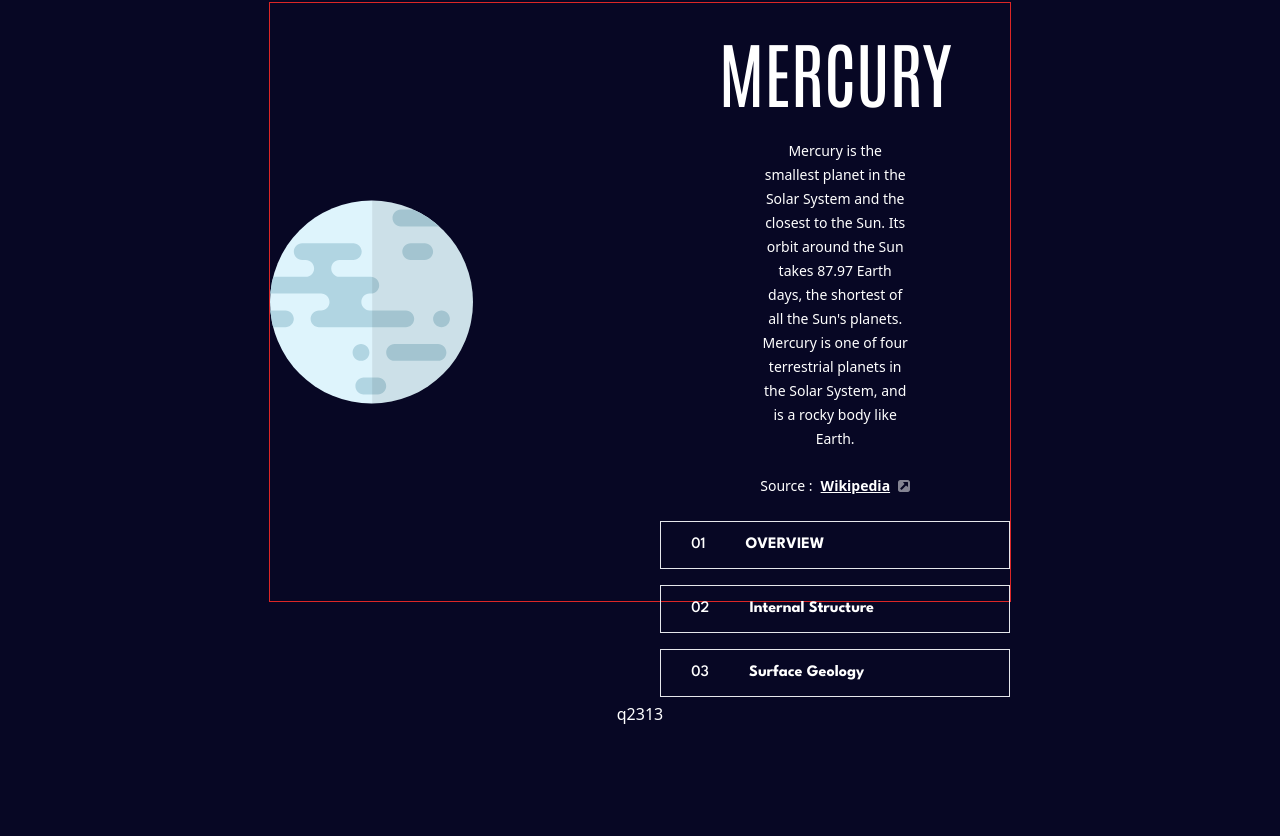
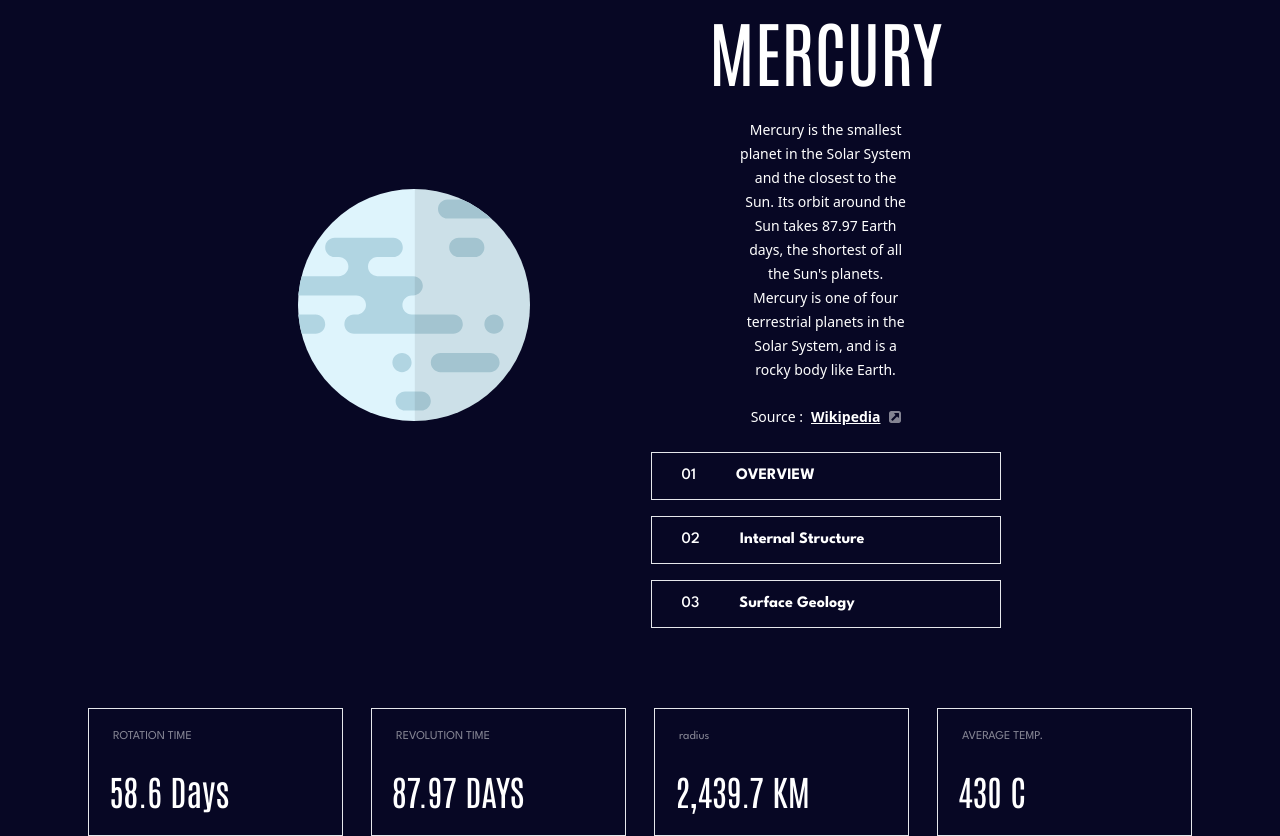
Before and after one commit to VAxoJan/Planets, a React (Vite) app: page /mercury in a window 1280 px wide. Shown: the part 183-1019 px from the top of the page. Before the commit the page ends 909 px from the top, so only its background shows below. Built offline with nearby package versions, Linux system fonts and the light colour scheme.

Commit message:
markup-is-finished

```diff
--- a/src/components/Header/Header.tsx
+++ b/src/components/Header/Header.tsx
@@ -9,7 +9,7 @@ const Header:any = () => {
           </h1>
           <h1 className="font-antonio text-[28px]">PLANETS</h1>
       </div>
-      <header className="flex list-none gap-10 w-full justify-end px-10 items-center font-headerFont">
+      <header className="flex list-none gap-14 w-full justify-end px-10 items-center font-headerFont">
         <li>
           <Link to="/mercury">MERCURY</Link>
         </li>
--- a/src/pages/mercury/Mercury.tsx
+++ b/src/pages/mercury/Mercury.tsx
@@ -29,11 +29,10 @@ const Mercury: React.FC = () => {
 
   return (
     <>
-    <div className="flex w-[58%] h-[600px] m-auto gap-4 my-[100px] border border-red-600">
+    <div className="flex w-[58%] h-fit m-auto gap-4 my-[80px]">
       <div className="flex justify-between">
-
-      <div className="flex justify-center-full">
-        <img className="w-[52%]" src={planetImg} />
+      <div className="flex justify-center">
+        <img className="w-[80%]" src={planetImg} />
       </div>
       <div className="w-[50%]">
         <h1 className="font-antonio text-white text-center text-7xl py-8">MERCURY</h1>
@@ -66,7 +65,24 @@ const Mercury: React.FC = () => {
       </div>
       </div>
     </div>
-    <div className="flex text-white w-full justify-center">q2313</div>
+    <div className="flex text-white w-full justify-center gap-x-7">
+      <div className="border w-[255px] h-32">
+        <p className="text-xs font-headerFont opacity-[50%] py-5 px-6">ROTATION TIME</p>
+        <h1 className="text-white font-antonio text-[35px] px-5">58.6 Days</h1>
+      </div>
+      <div className="border w-[255px] h-32">
+        <p className="text-xs font-headerFont opacity-[50%] py-5 px-6">REVOLUTION TIME</p>
+        <h1 className="text-white font-antonio text-[35px] px-5">87.97 DAYS</h1>
+      </div>
+      <div className="border w-[255px] h-32">
+        <p className="text-xs font-headerFont opacity-[50%] py-5 px-6">radius</p>
+        <h1 className="text-white font-antonio text-[35px] px-5">2,439.7 KM</h1>
+      </div>
+      <div className="border w-[255px] h-32">
+        <p className="text-xs font-headerFont opacity-[50%] py-5 px-6">AVERAGE TEMP.</p>
+        <h1 className="text-white font-antonio text-[35px] px-5">430 C</h1>
+      </div>
+      </div>
     </>
 
   );
```
